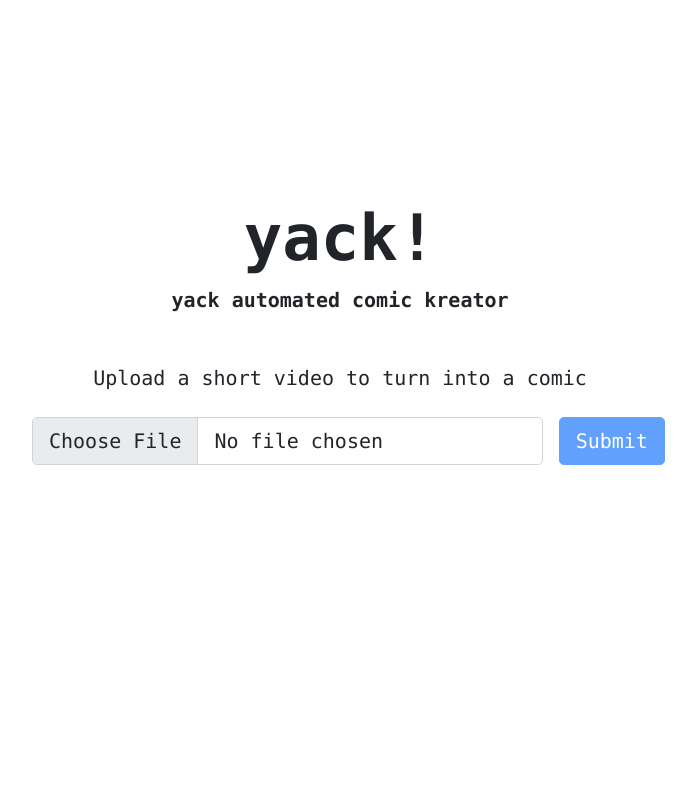
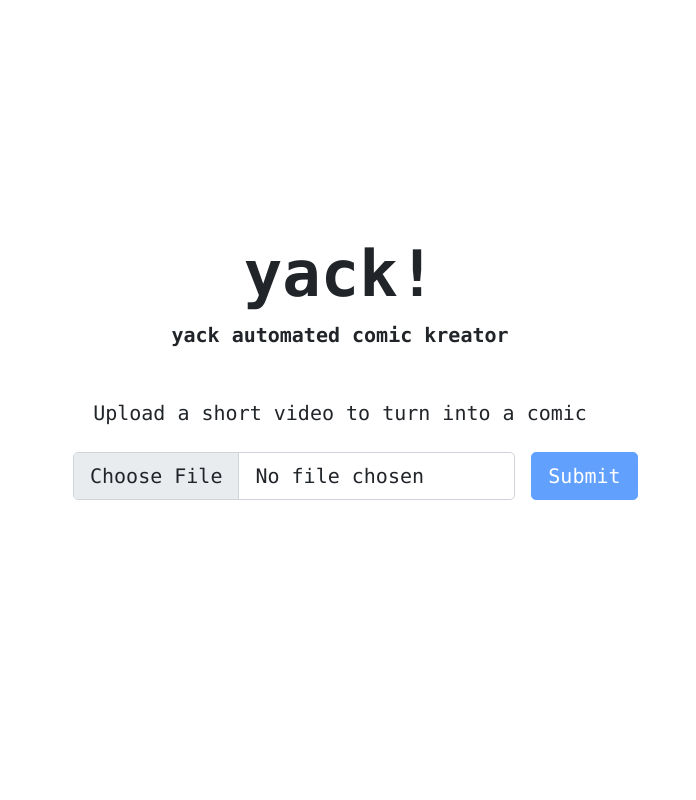
Before and after one commit to WeixuanZ/yack, a Flask app: page / in a window 1280 px wide. Shown: the whole page, without its empty margins (300-996 px from the left). Run offline with Flask 2, Linux system fonts and the light colour scheme.

Commit message:
Improve UI

```diff
--- a/src/static/style.css
+++ /dev/null
@@ -1,3 +0,0 @@
-main {
-    padding-top: 200px;
-}
--- a/src/templates/index.html
+++ b/src/templates/index.html
@@ -9,12 +9,13 @@
 
     <link href="https://cdn.jsdelivr.net/npm/bootstrap@5.1.3/dist/css/bootstrap.min.css" rel="stylesheet"
           integrity="sha384-1BmE4kWBq78iYhFldvKuhfTAU6auU8tT94WrHftjDbrCEXSU1oBoqyl2QvZ6jIW3" crossorigin="anonymous">
-    <link rel="stylesheet" type="text/css" href="{{ url_for('static', filename='style.css') }}">
     <script src="{{ url_for('static', filename='script.js') }}"></script>
 </head>
 
 <body>
-    <main class="font-monospace">
+    <main class="d-flex align-items-center font-monospace" style="min-height: 100vh;">
+        <div class="container my-5">
+
             <div class="px-4 text-center">
                 <h1 class="display-3 fw-bold">yack!</h1>
                 <p class="lead fw-bold">yack automated comic kreator</p>
@@ -34,10 +35,11 @@
                 </div>
 
                 <div class="col-lg-6 mx-auto">
-                <img id="image" class="w-100">
+                    <img id="image" class="w-100 d-none">
                 </div>
             </div>
 
+        </div>
     </main>
 </body>
 
```
Also changed, not shown: src/static/test.jpg (deleted). Lines whose indentation alone changed are shown as unchanged.
